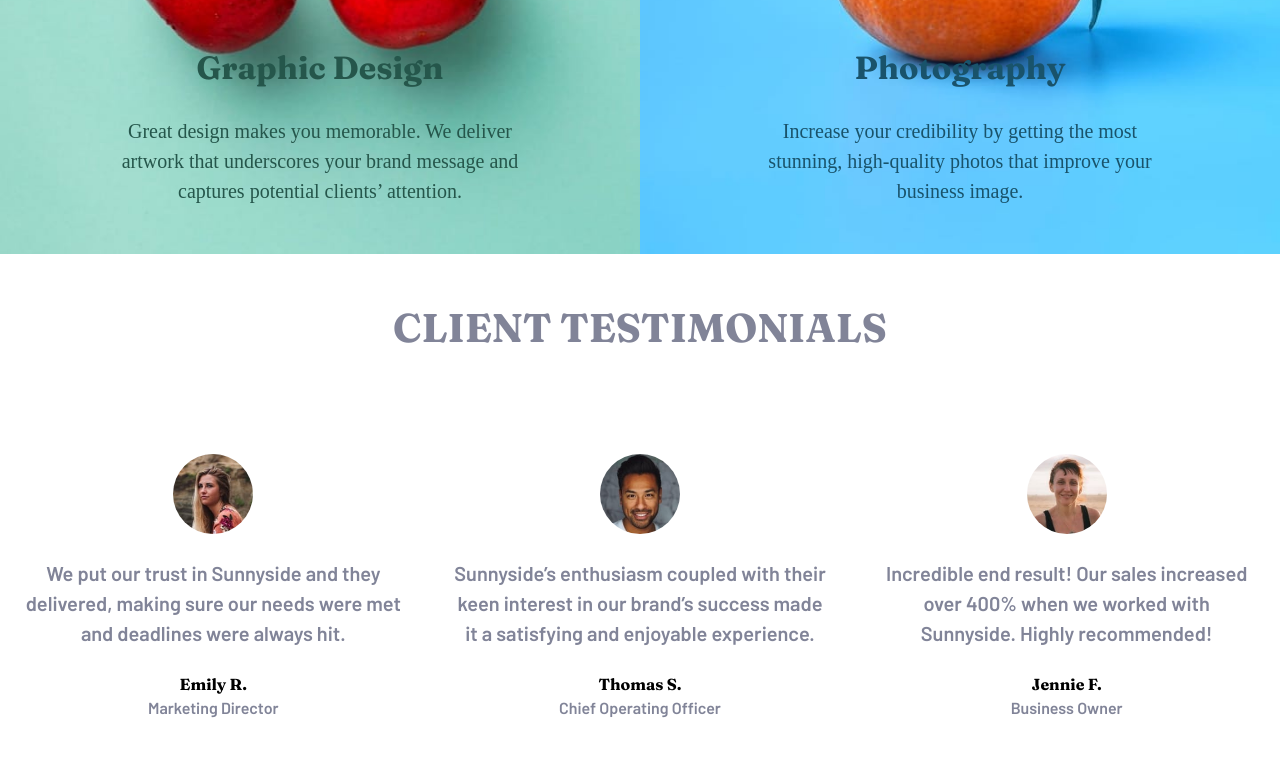
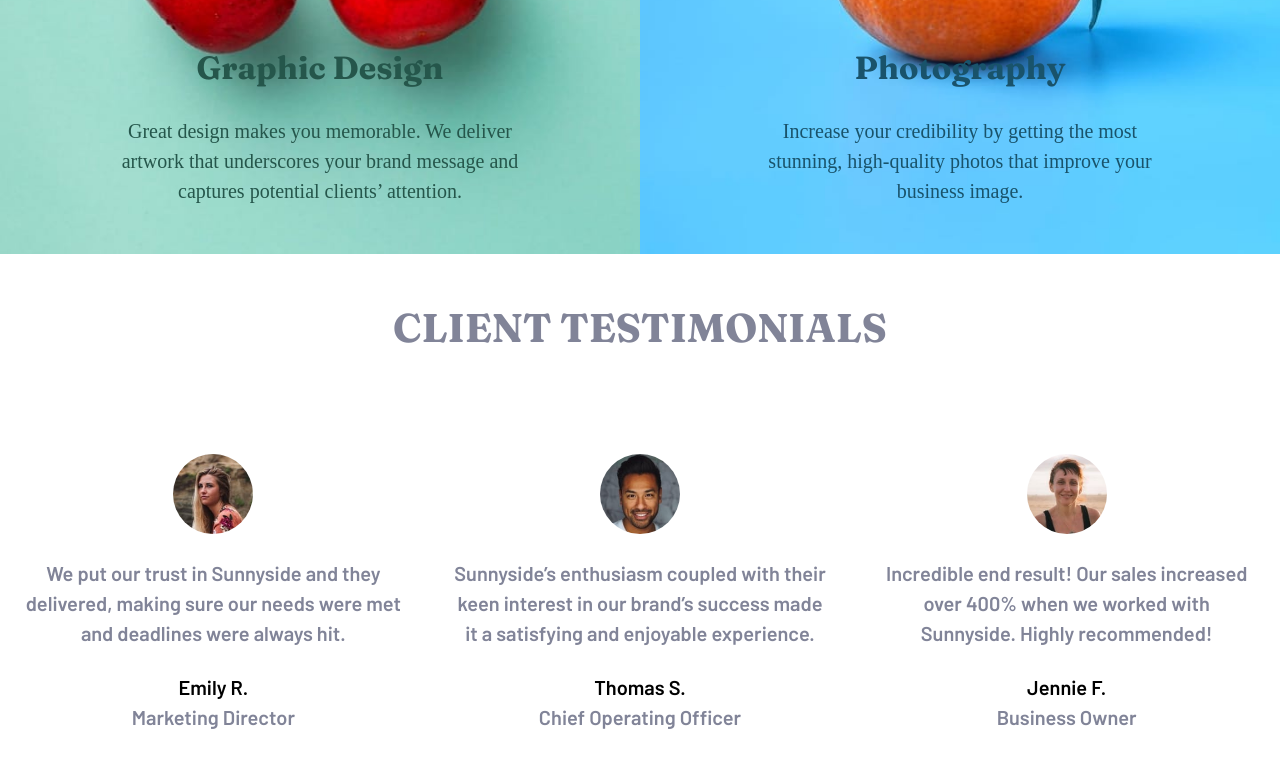
Before and after one commit to Pulkit-s21/sunnyside-agency, a website built with Vite: page index.html in a window 1280 px wide. Shown: the part 2000-2769 px from the top of the page. Built offline with nearby package versions, Linux system fonts and the light colour scheme.

Commit message:
made the arrow icon link to testimonials

```diff
--- a/index.html
+++ b/index.html
@@ -34,7 +34,9 @@
     <!-- Creative section -->
     <section class="creative">
       <h2 class="fs-800 text-neutral-100 ff2 uppercase tac padding-200">We are creatives</h2>
-      <img src="/images/icon-arrow-down.svg" alt="">
+      <a href="#testimonials">
+        <img src="/images/icon-arrow-down.svg" alt="">
+      </a>
     </section>
 
     <!-- Transform section -->
@@ -82,7 +84,7 @@
     </section>
 
     <!-- Testimonials -->
-    <section class="testimonials">
+    <section class="testimonials" id="testimonials">
       <h3 class="tac padding-block-200 fs-250 text-neutral-300 uppercase ff1 margin-400">Client testimonials</h3>
 
       <div class="dg testimonial-area">
@@ -92,24 +94,24 @@
           <img src="/images/image-emily.jpg" alt="">
           <p class="ff2 fs-250 tac margin-300 text-neutral-300">We put our trust in Sunnyside and they delivered, making
             sure our needs were met and deadlines were always hit.</p>
-          <p class="ff1 fs-200 fw-700">Emily R.</p>
-          <p class="ff2 text-neutral-300">Marketing Director</p>
+          <p class="ff2 fs-250 fw-700">Emily R.</p>
+          <p class="ff2 fs-250 text-neutral-300">Marketing Director</p>
         </div>
 
         <div class="fade-in dg padding-300 margin-400">
           <img src="/images/image-thomas.jpg" alt="">
           <p class="ff2 fs-250 tac margin-300 text-neutral-300">Sunnyside’s enthusiasm coupled with their keen interest
             in our brand’s success made it a satisfying and enjoyable experience.</p>
-          <p class="ff1 fs-200 fw-700">Thomas S.</p>
-          <p class="ff2 text-neutral-300">Chief Operating Officer</p>
+          <p class="ff2 fs-250 fw-700">Thomas S.</p>
+          <p class="ff2 fs-250 text-neutral-300">Chief Operating Officer</p>
         </div>
 
         <div class="fade-in dg padding-300 margin-400">
           <img src="/images/image-jennie.jpg" alt="">
           <p class="ff2 fs-250 tac margin-300 text-neutral-300">Incredible end result! Our sales increased over 400%
             when we worked with Sunnyside. Highly recommended!</p>
-          <p class="ff1 fs-200 fw-700">Jennie F.</p>
-          <p class="ff2 text-neutral-300">Business Owner</p>
+          <p class="ff2 fs-250 fw-700">Jennie F.</p>
+          <p class="ff2 fs-250 text-neutral-300">Business Owner</p>
         </div>
       </div>
 
```
